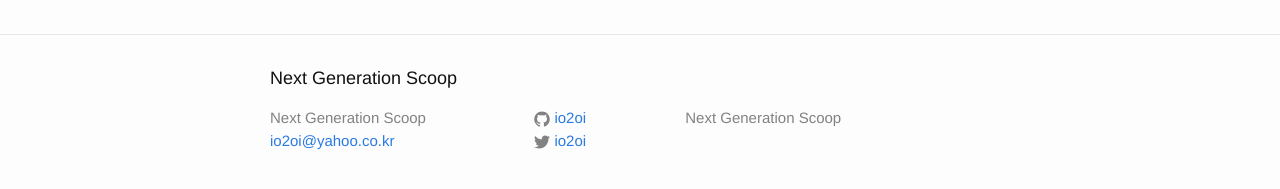
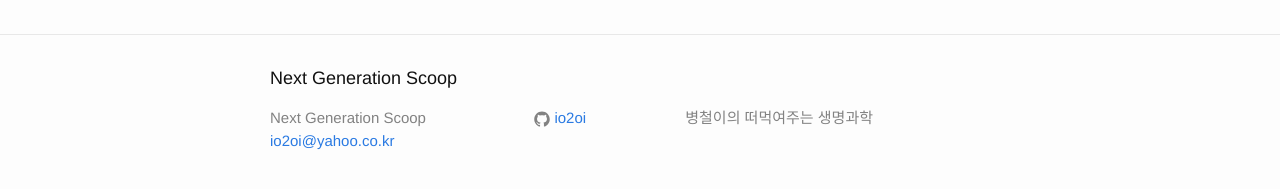
Before and after one commit to io2oi/io2oi.github.io, a Jekyll site: the page built from about.md, in a window 1280 px wide. Shown: the part 316-505 px from the top of the page. Built offline with Jekyll 4.4.1, drawn with Linux system fonts in a browser that asks for light colours.

Commit message:
Still under testing how to use jekyll and markdown editor 	modified:   _config.yml 	modified:   _posts/2016-08-01-excercise.md

```diff
--- a/_config.yml
+++ b/_config.yml
@@ -10,11 +10,11 @@ encoding: utf-8
 title: Next Generation Scoop
 email: io2oi@yahoo.co.kr
 description: > # this means to ignore newlines until "baseurl:"
-  Next Generation Scoop
+  병철이의 떠먹여주는 생명과학
 baseurl: "" # the subpath of your site, e.g. /blog
 url: "https://io2oi.github.io" # the base hostname & protocol for your site
-twitter_username: io2oi
 github_username:  io2oi
+facebook: io2oi
 
 # Build settings
 markdown: kramdown
```
Also changed, not shown: _posts/2016-08-01-excercise.md (+7 -3 lines).
